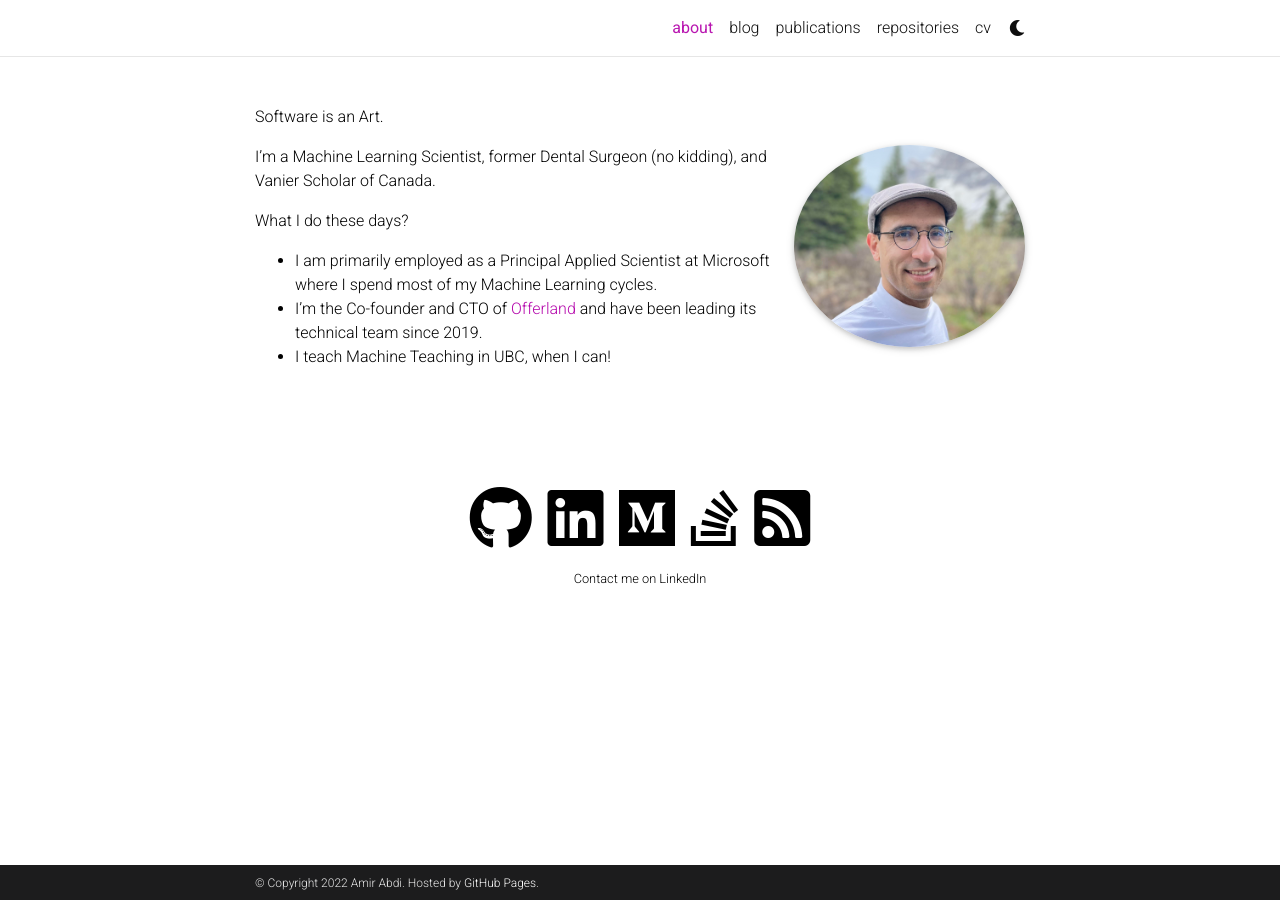
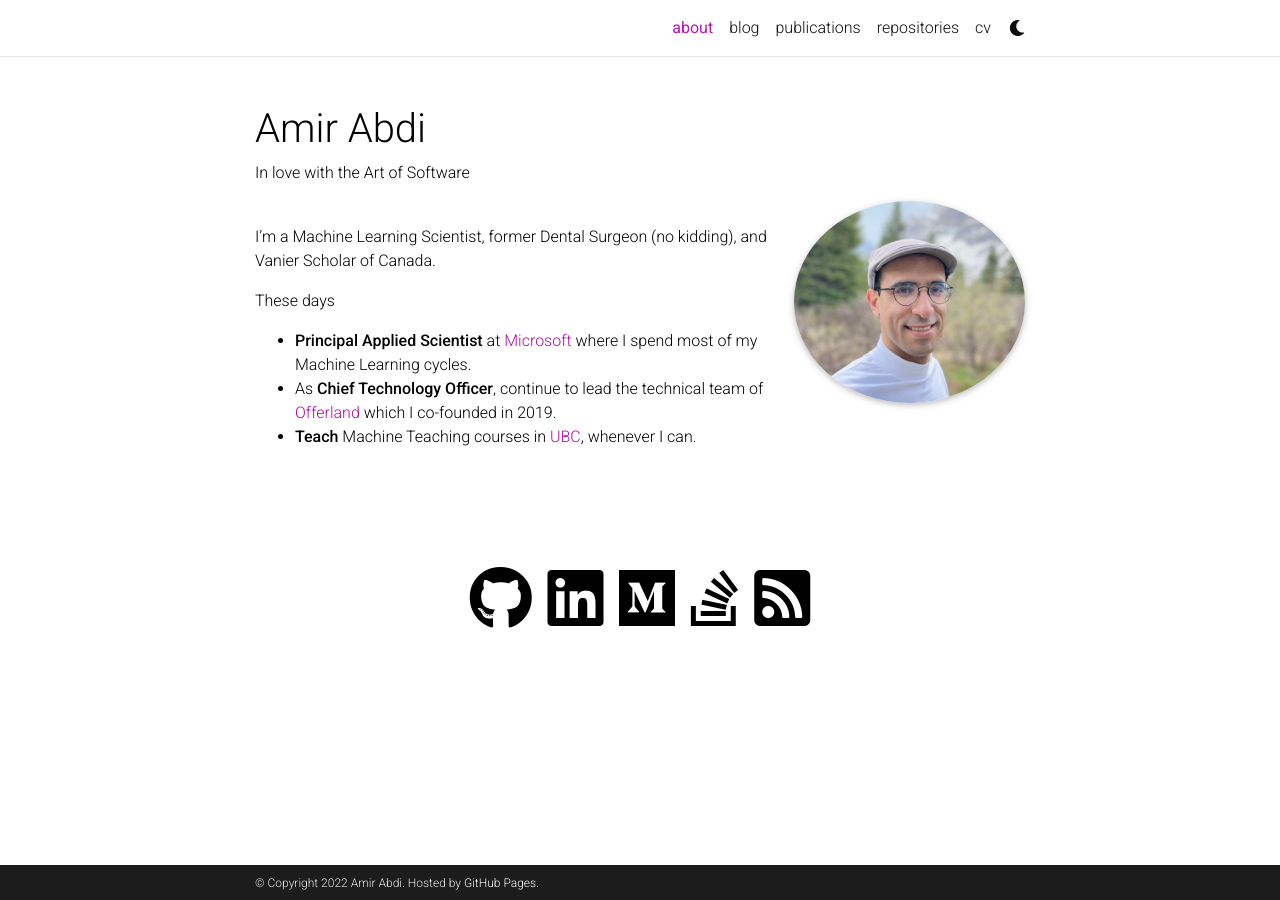
Before and after one commit to amir-abdi/amir-abdi.github.io, a Jekyll site: the page built from _pages/about.md, in a window 1280 px wide. Built offline with Jekyll 4.4.1, drawn with Linux system fonts in a browser that asks for light colours; full-size pictures stand in for the smaller copies a plugin makes; comment, search, counter and statistics services are not loaded; a style sheet for code colours, icons or effects is not loaded.

Commit message:
Fix title and text of about

```diff
--- a/_config.yml
+++ b/_config.yml
@@ -1,7 +1,7 @@
 # -----------------------------------------------------------------------------
 # Site settings
 # -----------------------------------------------------------------------------
-
+title: Amir Abdi
 first_name: Amir
 last_name: Abdi
 description: > # the ">" symbol means to ignore newlines until "footer_text:"
@@ -91,8 +91,7 @@ instagram_id: # your instagram id
 facebook_id: # your facebook id
 discord_id: # your discord id (18-digit unique numerical identifier)
 
-contact_note: >
-  Contact me on LinkedIn
+contact_note:
 
 # -----------------------------------------------------------------------------
 # Analytics and search engine verification
--- a/_pages/about.md
+++ b/_pages/about.md
@@ -2,7 +2,7 @@
 layout: about
 title: about
 permalink: /
-subtitle: Software is an Art.
+subtitle: In love with the Art of Software
 
 profile:
   align: right
@@ -14,13 +14,13 @@ news: false  # includes a list of news items
 selected_papers: false # includes a list of papers marked as "selected={true}"
 social: true  # includes social icons at the bottom of the page
 ---
-
+<br>
 I'm a Machine Learning Scientist, former Dental Surgeon (no kidding), and Vanier Scholar of Canada.
 
-What I do these days?
-- I am primarily employed as a Principal Applied Scientist at Microsoft where I spend most of my Machine Learning cycles.
-- I'm the Co-founder and CTO of [Offerland](https://offerland.ca/) and have been leading its technical team since 2019.
-- I teach Machine Teaching in UBC, when I can!
+These days
+- **Principal Applied Scientist** at [Microsoft](https://www.linkedin.com/company/microsoft/) where I spend most of my Machine Learning cycles.
+- As **Chief Technology Officer**, continue to lead the technical team of [Offerland](https://offerland.ca/) which I co-founded in 2019.
+- **Teach** Machine Teaching courses in [UBC](http://ubc.ca/), whenever I can.
 
 
 <br>
```
Also changed, not shown: _pages/cv.md (+0 -1 lines).
